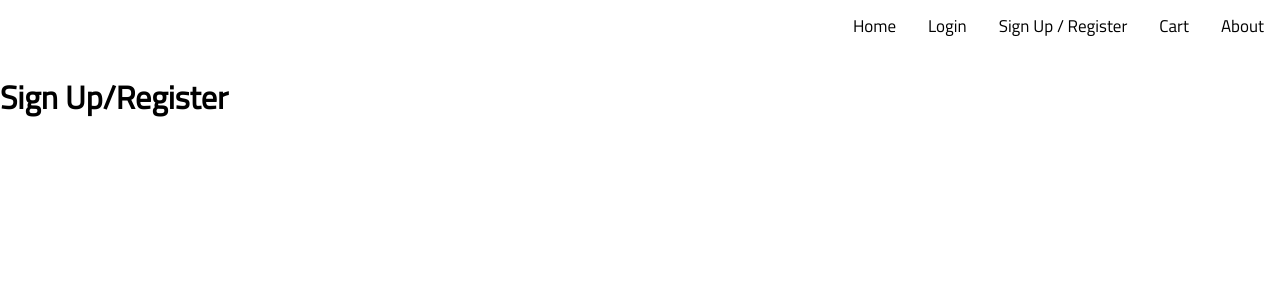
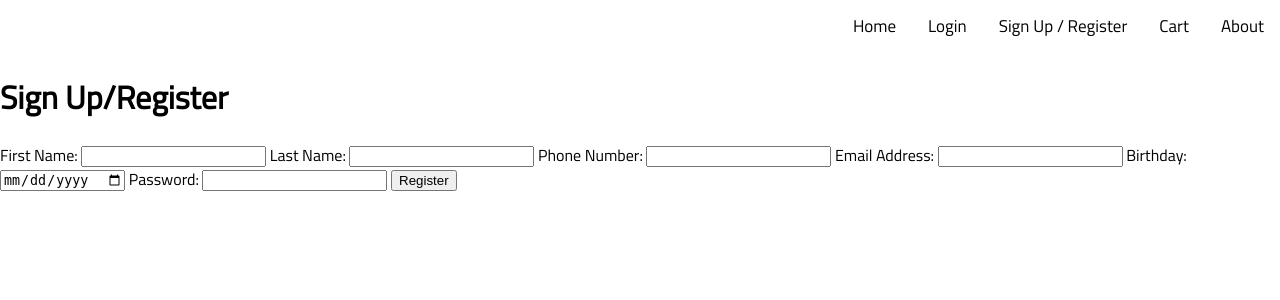
Before and after one commit to kfang00/merit-winter-project, a Flask app: page /signUp in a window 1280 px wide. Shown: the top 300 px of the page. Run offline with Flask 2, Linux system fonts and the light colour scheme.

Commit message:
signup page html code

```diff
--- a/templates/signup.html
+++ b/templates/signup.html
@@ -5,5 +5,20 @@
 {% endblock %}
 
 {% block content %}
+<form>
+    <label for = "fname">First Name:</label>
+    <input type = "text" name = "fname" required>
+    <label for = "lname">Last Name:</label>
+    <input type = "text" name = "lname" required>
+    <label for = "phoneNum">Phone Number:</label>
+    <input type = "text" name = "phoneNum" required>
+    <label for = "email">Email Address:</label>
+    <input type = "email" name = "email" required>
+    <label for = "bday">Birthday:</label>
+    <input type = "date" name = "bday" required>
+    <label for = "password">Password:</label>
+    <input type = "password" name = "password" required>
+    <button type="submit">Register</button>
+</form>
 
 {% endblock %}
```
